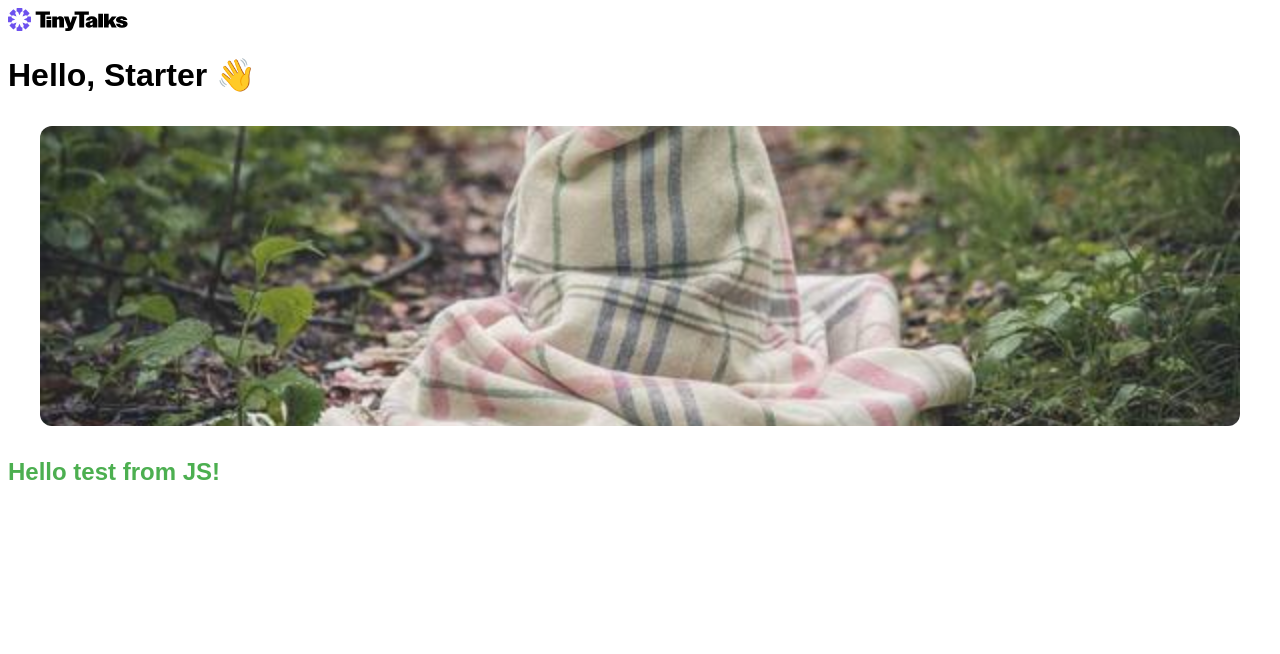
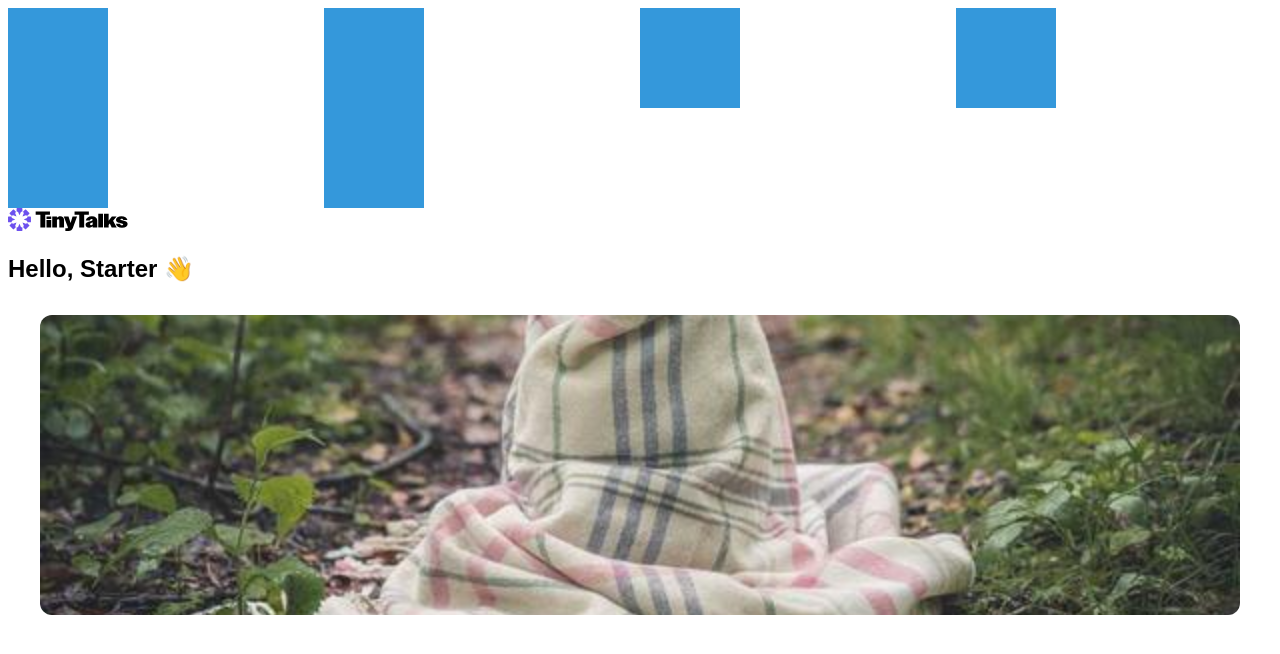
Before and after one commit to webimdeveloper/starter, a website built with webpack: page src/index.html in a window 1280 px wide. Built offline with nearby package versions, Linux system fonts and the light colour scheme; files whose address does not match are found by name.

Commit message:
square animation

```diff
--- a/package.json
+++ b/package.json
@@ -37,5 +37,8 @@
     "webpack-cli": "^6.0.1",
     "webpack-dev-server": "^5.2.1",
     "webpack-merge": "^6.0.1"
+  },
+  "dependencies": {
+    "gsap": "^3.12.7"
   }
 }
--- a/src/index.html
+++ b/src/index.html
@@ -7,10 +7,19 @@
     <link rel="icon" href="favicon.ico" type="image/x-icon" />
   </head>
   <body>
-    <div class="app">
+    <div id="app">
+      <div class="ws_square"></div>
+      <div class="ws_square"></div>
+      <div class="ws_square"></div>
+      <div class="ws_square"></div>
+      <div class="ws_square"></div>
+      <div class="ws_square"></div>
+    </div>
+    <section>
       <img src="images/logo.svg" alt="Logo" width="120" />
       <h1>Hello, Starter 👋</h1>
       <div class="hero-test"></div>
-    </div>
+    </section>
+
   </body>
 </html>
--- /dev/null
+++ b/src/scripts/gsap.js
@@ -0,0 +1,14 @@
+// src/scripts/gsap.js
+
+import gsap from "gsap"; // Import GSAP
+
+// Animate the element with ID "ws_square"
+// gsap.from(".ws_square", {
+//   duration: 2,           // Animation duration (2 seconds)
+//   x: 300,                // Move 300px to the right along the X-axis
+//   rotation: 360,         // Rotate 360 degrees
+//   scale: 1.5,
+//   repeat: -1,            // Scale up by 1.5 times
+//   ease: "back",
+//   yoyo: true   // Smooth easing
+// });
--- a/src/scripts/hello.js
+++ /dev/null
@@ -1,7 +0,0 @@
-export function insertHelloHeading() {
-    const heading = document.createElement("h2");
-    heading.textContent = "Hello test from JS!";
-    heading.style.color = "#4CAF50";
-    heading.style.marginTop = "1rem";
-    document.querySelector(".app").appendChild(heading);
-  }
--- a/src/scripts/index.js
+++ b/src/scripts/index.js
@@ -1,4 +1,2 @@
 import "../styles/main.scss";
-import { insertHelloHeading } from "./hello";
-
-document.addEventListener("DOMContentLoaded", insertHelloHeading);
+import "./gsap.js";
--- a/src/styles/main.scss
+++ b/src/styles/main.scss
@@ -15,3 +15,15 @@
     margin: 2rem;
     border-radius: 12px;
   }
+
+    #app {
+      display: grid;
+      grid-template-columns: repeat(auto-fit, minmax(300px, 1fr));
+      justify-content: center;
+    }
+  .ws_square {
+    height: 100px;
+    width:100px;
+    background-color: #3498db;
+    position: relative;         // Required for transform animations
+  }
```
Also changed, not shown: 1 other file.
